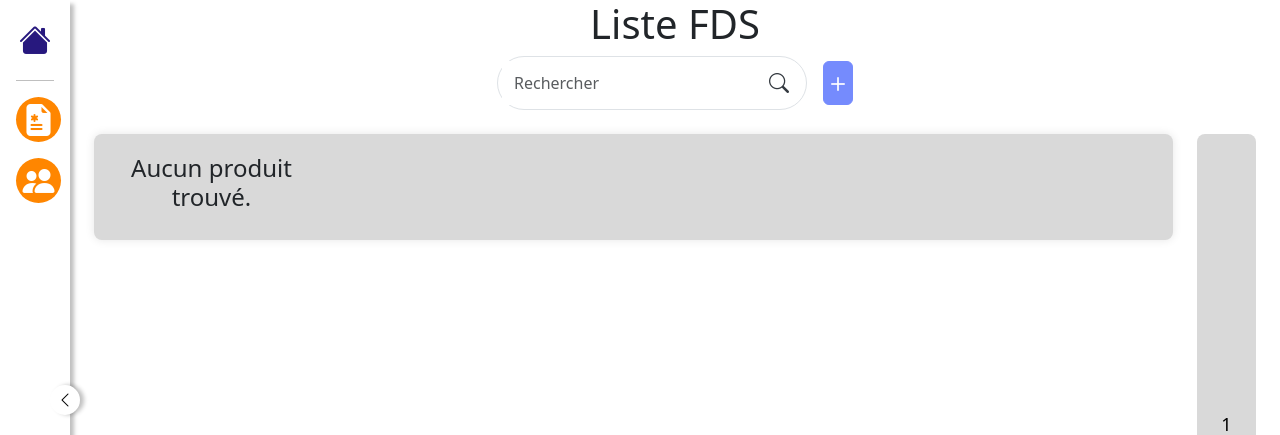
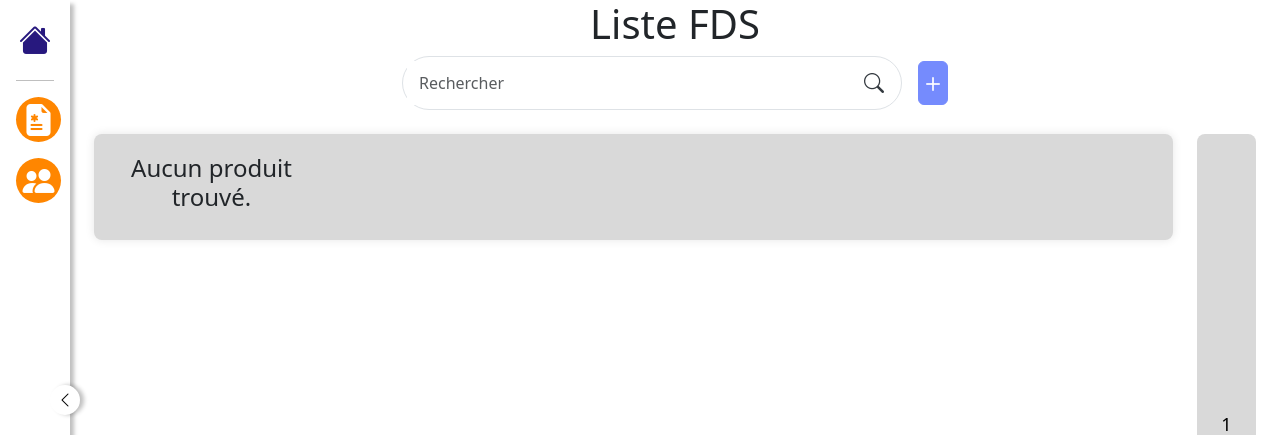
Before and after one commit to Rederox/GEDM1, a Symfony app: template project/templates/admin/fds/showProducts.html.twig in a window 1280 px wide. Shown: the top 435 px of the page. Run offline with Twig, Linux system fonts and the light colour scheme; the template is opened without the code that fills it, so the values that code supplies are empty; style sheets or scripts are compiled from the project's sources; some libraries are stand-ins or nearby versions.

Commit message:
addSearchAndPagination

```diff
--- a/project/templates/admin/fds/showProducts.html.twig
+++ b/project/templates/admin/fds/showProducts.html.twig
@@ -5,7 +5,10 @@
 
 {% block body %}
 	<style>
-
+		.searchInput {
+			width: 100% !important;
+			max-width: 500px !important;
+		}
 		.boxProducts {
 			width: 94%;
 			height: 100%;
```
